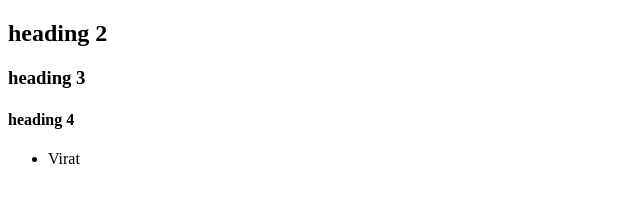
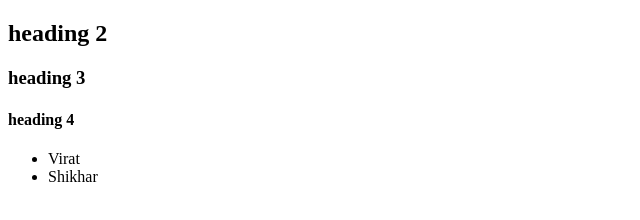
Before and after one commit to sa4thak/first-git-project, a plain HTML site: page index.html in a window 1280 px wide. Shown: the part 46-266 px from the top of the page, without its empty margins (0-640 px from the left). Drawn offline with Linux system fonts and the light colour scheme.

Commit message:
feature-2-lgin: updated index.html with <li> item2 </li>

```diff
--- a/index.html
+++ b/index.html
@@ -6,6 +6,7 @@
         <h4>heading 4</h4>
         <ul>
             <li>Virat</li>
+            <li>Shikhar</li>
         </ul>
     </body>
 </html>
```
